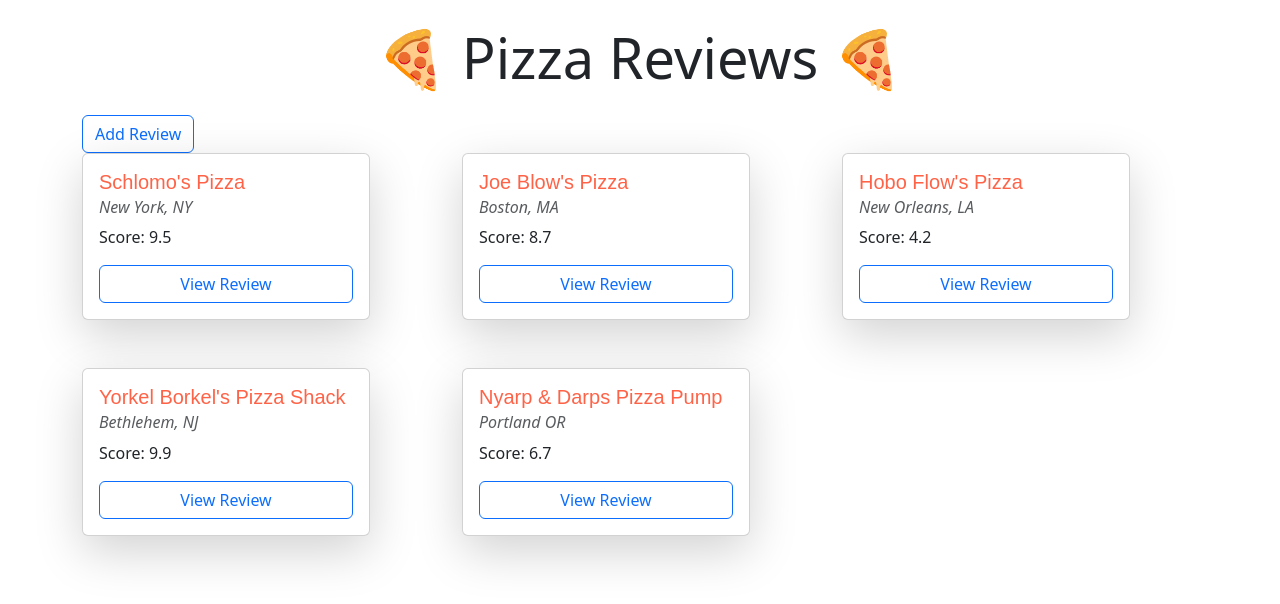
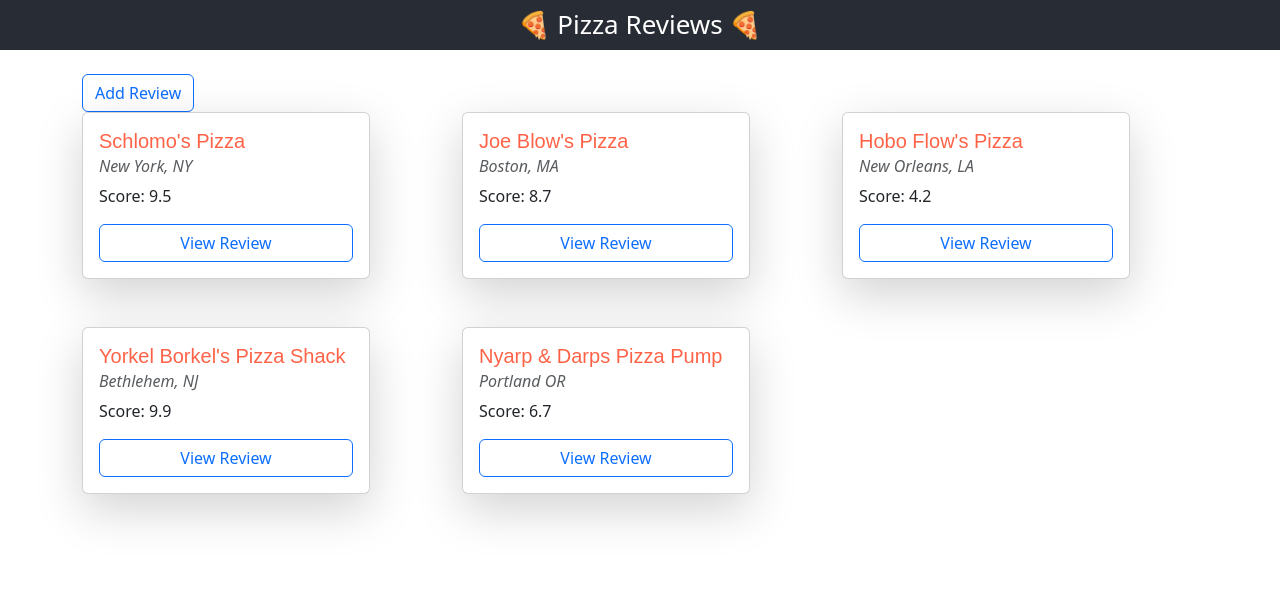
Before and after one commit to derek-dahl/pizza-review.app, a React (Create React App) app in the folder client/: page / in a window 1280 px wide. Shown: the top 604 px of the page. Built offline with nearby package versions, Linux system fonts and the light colour scheme.

Commit message:
Refactor header into new component

```diff
--- a/client/src/App.css
+++ b/client/src/App.css
@@ -15,7 +15,7 @@
 
 .App-header {
   background-color: #282c34;
-  min-height: 100vh;
+  min-height: 50px;
   display: flex;
   flex-direction: column;
   align-items: center;
@@ -29,7 +29,7 @@
 }
 
 .card-title {
-  font-family: 'Poppins', sans-serif;
+  font-family: "Poppins", sans-serif;
   color: #ff6347 !important;
 }
 
@@ -38,6 +38,7 @@
 }
 
 .card {
+  width: 100%;
   border: 2px solid #eee;
   transition: transform 0.2s ease-in-out;
 }
--- a/client/src/App.jsx
+++ b/client/src/App.jsx
@@ -1,9 +1,10 @@
-import React, { useState } from 'react';
-import './App.css';
-import pizzaReviews from './data/pizzaReviews';
-import ReviewCard from './components/ReviewCard';
-import Modal from './components/Modal';
-import ReviewForm from './components/ReviewForm';
+import React, { useState } from "react";
+import "./App.css";
+import pizzaReviews from "./data/pizzaReviews";
+import ReviewCard from "./components/ReviewCard";
+import Modal from "./components/Modal";
+import ReviewForm from "./components/ReviewForm";
+import Header from "./components/Header";
 
 const App = () => {
   const [isModalOpen, setIsModalOpen] = useState(false);
@@ -17,9 +18,13 @@ const App = () => {
   };
 
   return (
+    <>
+      <Header />
       <div className="container mt-4">
-            <h1 className="text-center display-4 my-4">🍕 Pizza Reviews 🍕</h1>
-            <button onClick={handleOpenModal} className="btn btn-outline-primary mt-auto">
+        <button
+          onClick={handleOpenModal}
+          className="btn btn-outline-primary mt-auto"
+        >
           Add Review
         </button>
 
@@ -36,6 +41,7 @@ const App = () => {
           ))}
         </div>
       </div>
+    </>
   );
 };
 
--- /dev/null
+++ b/client/src/components/Header.jsx
@@ -0,0 +1,11 @@
+import React from "react";
+
+const Header = () => {
+  return (
+    <>
+      <h1 className="App-header">🍕 Pizza Reviews 🍕</h1>
+    </>
+  );
+};
+
+export default Header;
```
Also changed, not shown: client/src/components/Modal.jsx (+5 -3 lines), package.json (added, +12 -0 lines), 1 other file (tests, documents, lock files or other folders). Lines whose indentation alone changed are shown as unchanged.
